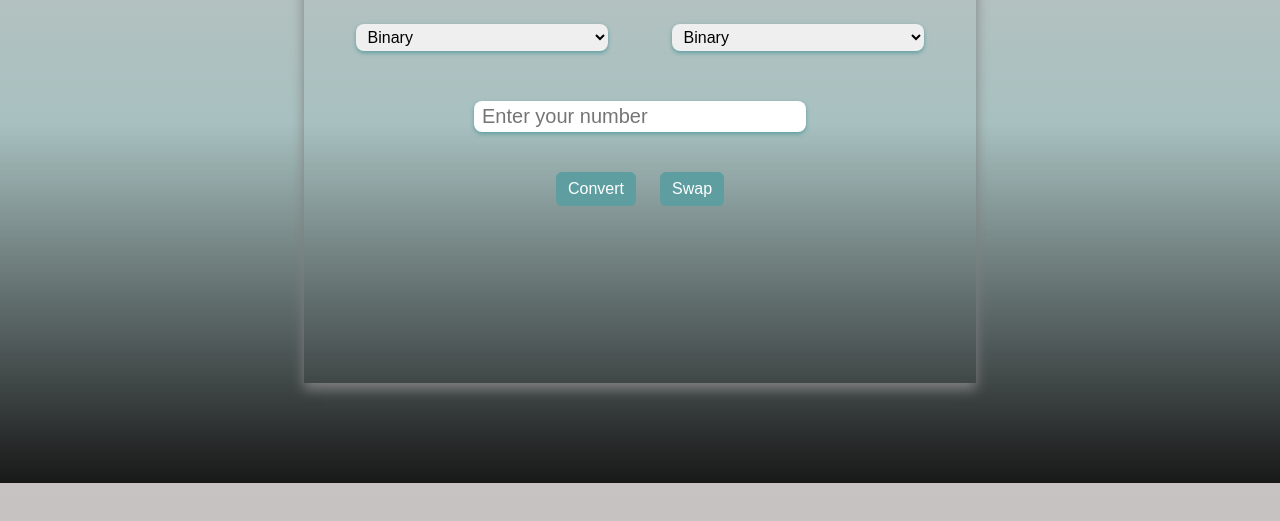
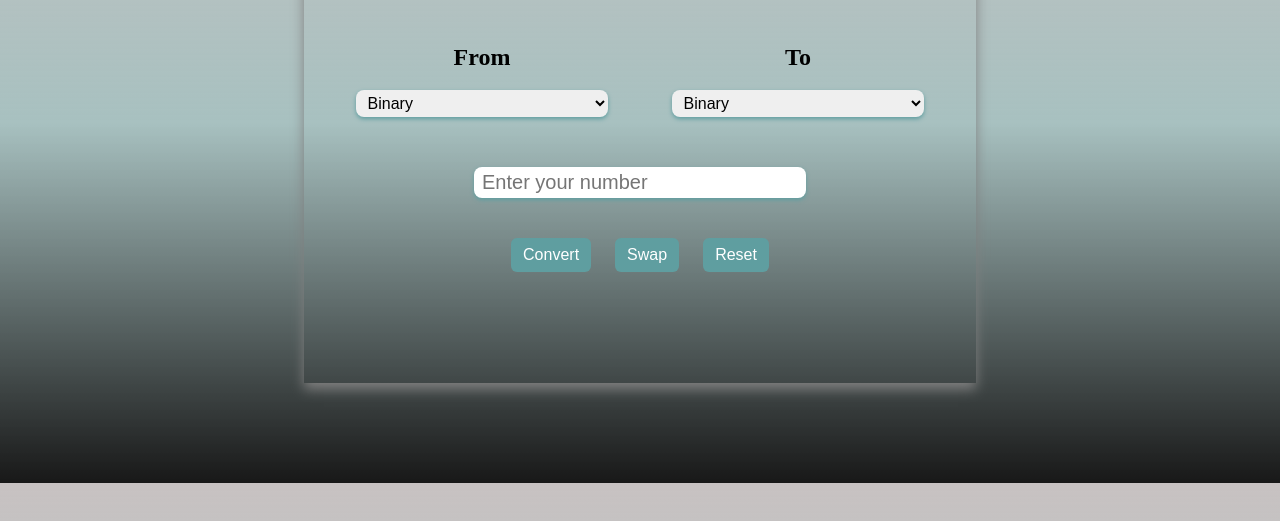
Before and after one commit to pranayzalke/Converter, a plain HTML site: page index.html in a window 1280 px wide. Shown: the part 237-758 px from the top of the page. Drawn offline with Linux system fonts and the light colour scheme.

Commit message:
Update index.html

```diff
--- a/index.html
+++ b/index.html
@@ -14,16 +14,23 @@
     </header>
 
     <div class="wrapper"><h1 id="converter">Converter</h1>
+
         <div class="inputs">
+
+
            <div class="w-100">
+            <h2>From</h2>
             <select id="from" class="input-field">
+
             <option value="2">Binary</option>
             <option value="8">Octal</option>
             <option value="10">Decimal</option>
             <option value="16">HexaDecimal</option>
         </select>
         </div>
-           <div class="w-100">
+
+            <div class="w-100">
+            <h2>To</h2>
             <select id="to"class="input-field">
             <option value="2">Binary</option>
             <option value="8">Octal</option>
@@ -39,6 +46,7 @@
             <div style="margin-top: 40px;">
                 <button id="convert">Convert</button>
                 <button id="swap">Swap</button>
+                <button id="reset">Reset</button>
 
             </div>
             <div id="result-box"></div>
```
